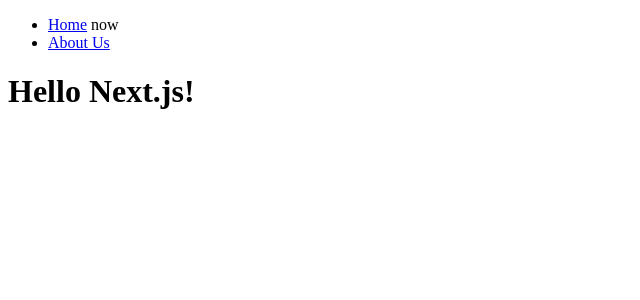
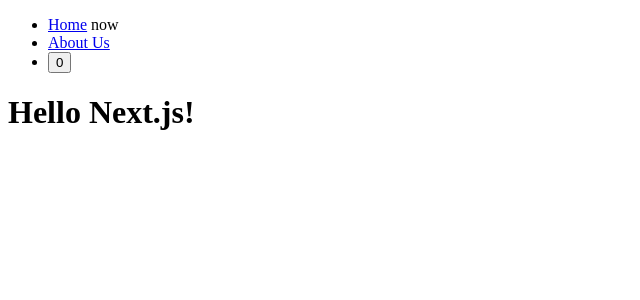
Before and after one commit to lain-alice/nomad-nextjs14, a Next.js app: page / in a window 1280 px wide. Shown: the top 300 px of the page, without its empty margins (0-640 px from the left). Built offline with nearby package versions, Linux system fonts and the light colour scheme.

Commit message:
use client

```diff
--- a/components/navigation.tsx
+++ b/components/navigation.tsx
@@ -2,9 +2,11 @@
 
 import Link from "next/link";
 import { usePathname } from "next/navigation";
+import { useState } from "react";
 
 export default function Navigation() {
   const path = usePathname();
+  const [count, setCount] = useState(0);
 
   return (
     <nav>
@@ -16,6 +18,9 @@
           <Link href="/about-us">About Us</Link>{" "}
           {path === "/about-us" ? "now" : ""}
         </li>
+        <li>
+          <button onClick={() => setCount((c) => c + 1)}>{count}</button>
+        </li>
       </ul>
     </nav>
   );
```
